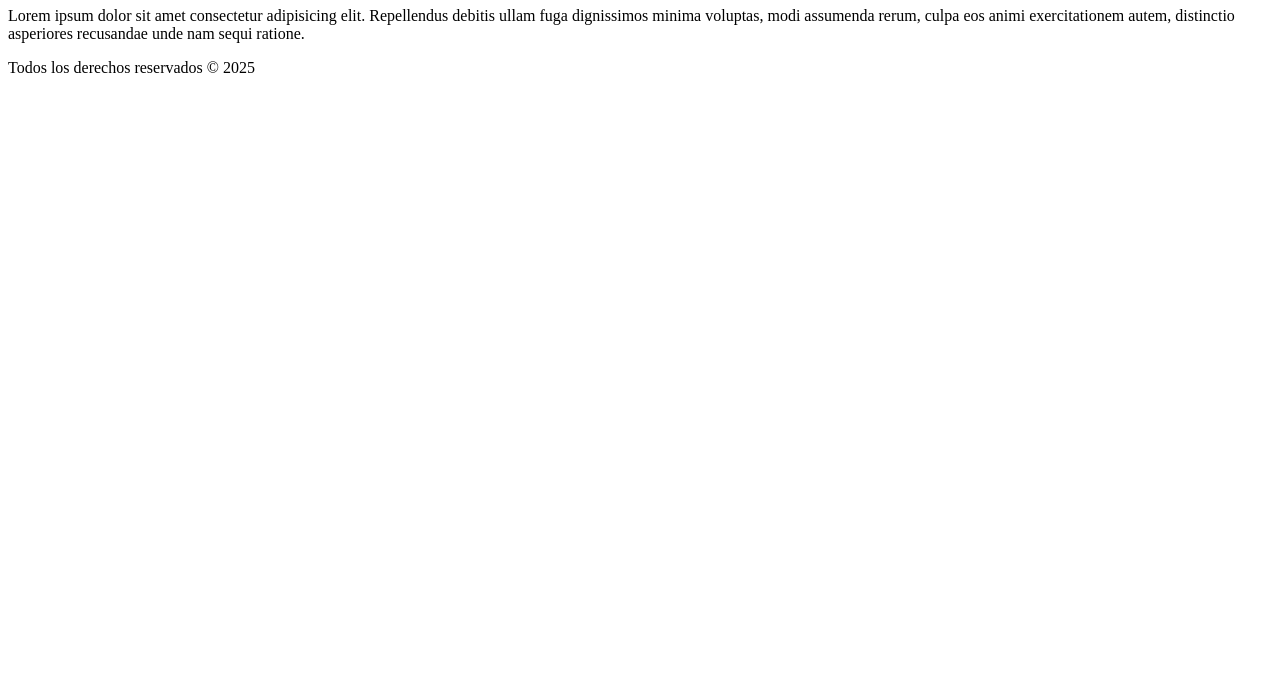
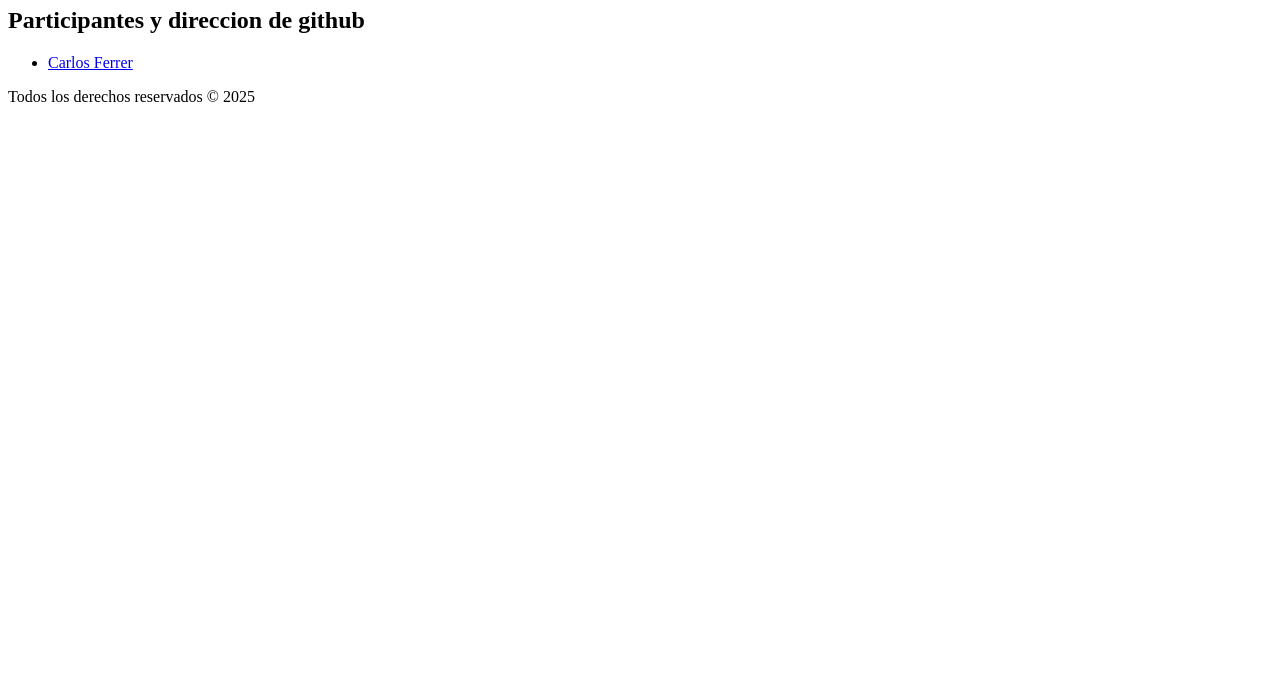
Before and after one commit to prof-acenaga/taller-github, a plain HTML site: page index.html in a window 1280 px wide. Shown: the part 125-800 px from the top of the page. Drawn offline with Linux system fonts and the light colour scheme.

Commit message:
se agrego la lista para anadir los participantes del taller

```diff
--- a/index.html
+++ b/index.html
@@ -13,7 +13,10 @@
         </ul>
     </nav>
     <h1>Bienvenidos al taller 11/10/2025</h1>
-    <p>Lorem ipsum dolor sit amet consectetur adipisicing elit. Repellendus debitis ullam fuga dignissimos minima voluptas, modi assumenda rerum, culpa eos animi exercitationem autem, distinctio asperiores recusandae unde nam sequi ratione.</p>
+    <h2>Participantes y direccion de github</h2>
+    <ul>
+        <li><a href="https://github.com/acenaga/">Carlos Ferrer</a></li>
+    </ul>
 </body>
 <footer>
     <p>Todos los derechos reservados &copy; 2025</p>
```
